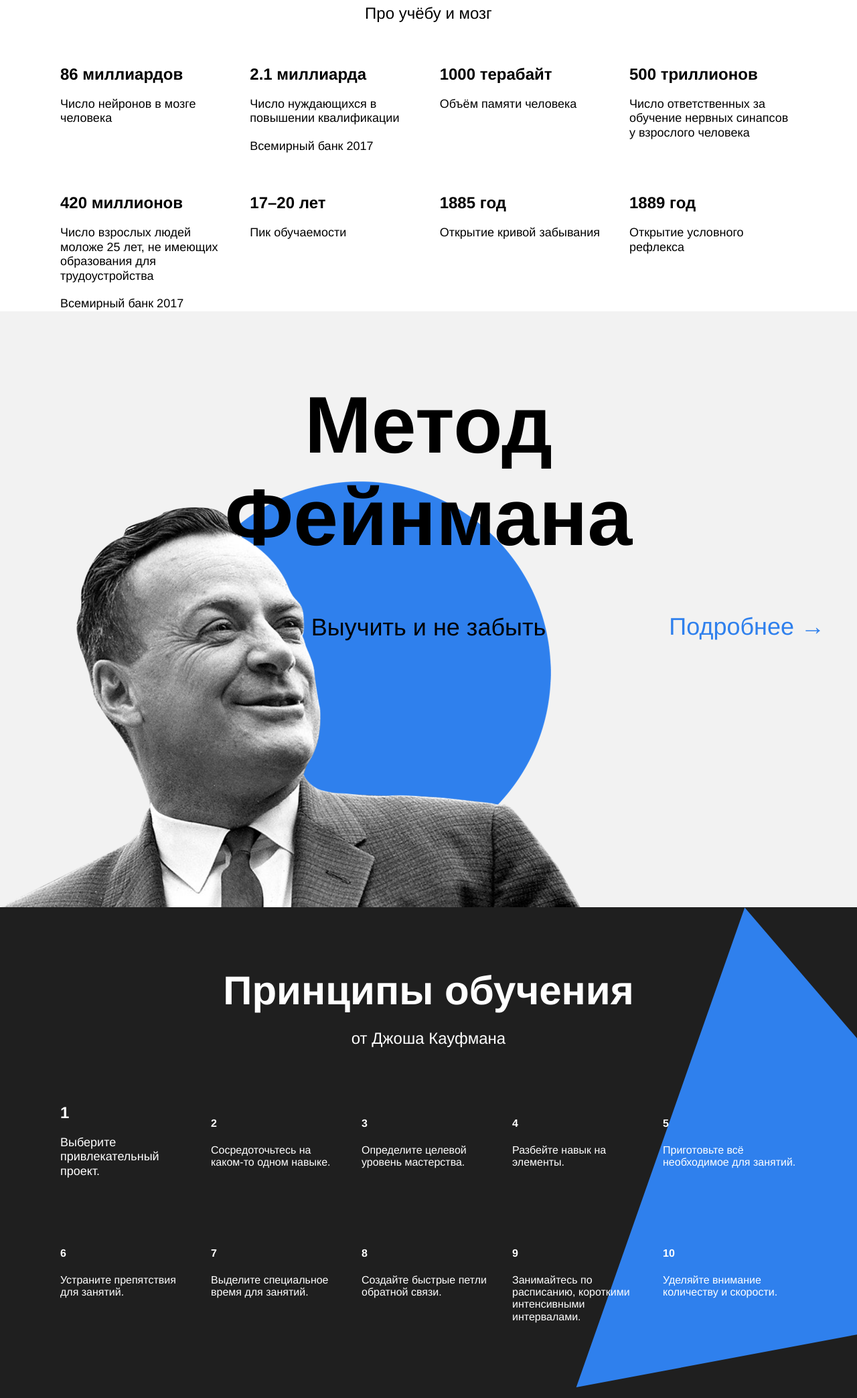
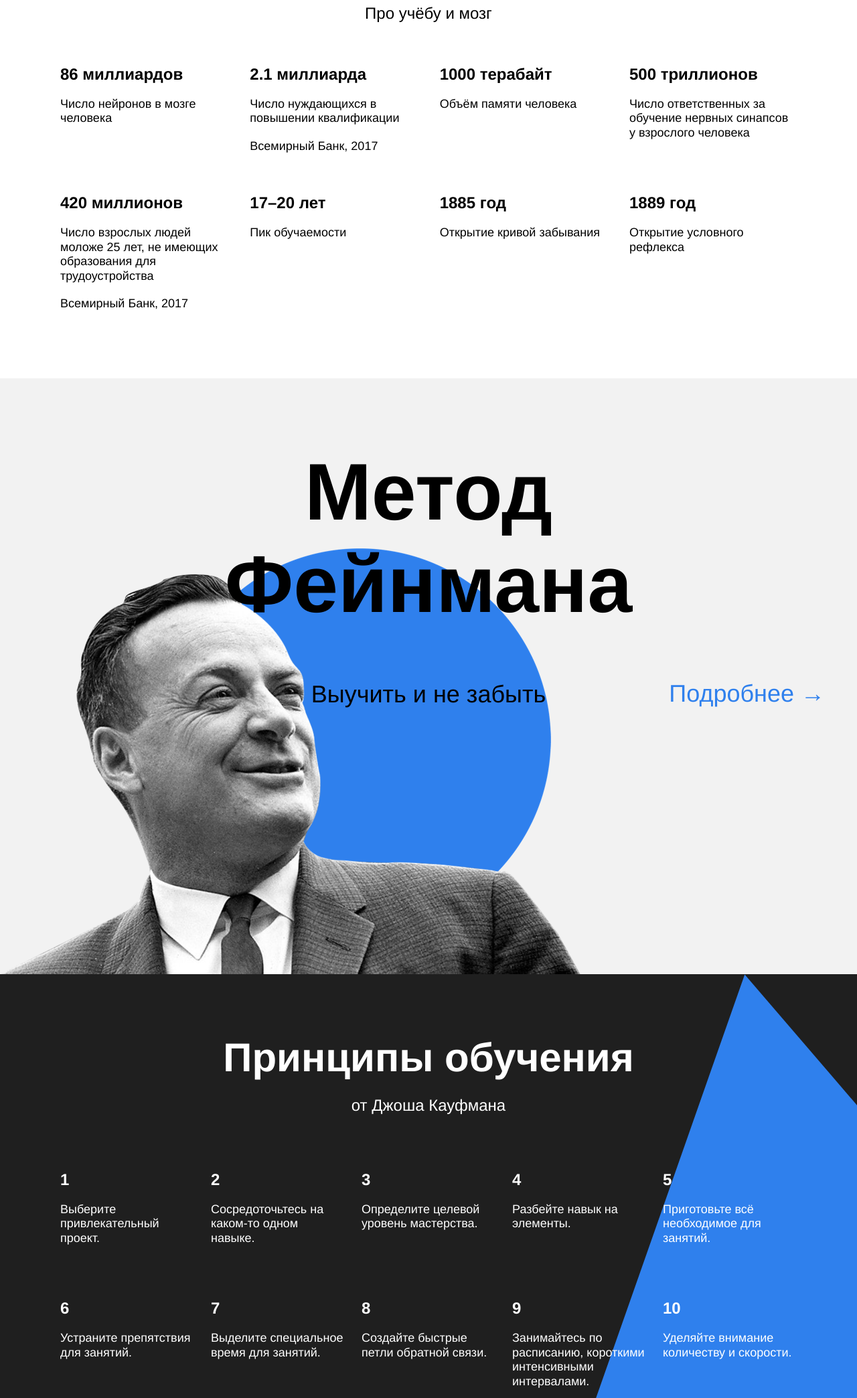
Before and after one commit to DoneeFor/how-to-learn, a plain HTML site: page index.html in a window 1280 px wide. Shown: the part 1442-3530 px from the top of the page at 67% size. Drawn offline with Linux system fonts and the light colour scheme.

Commit message:
issue solve

```diff
--- a/index.html
+++ b/index.html
@@ -39,8 +39,8 @@
           </div>
           <div class="table__cell">
             <h3 class="table__heading">2.1 миллиарда</h3>
-            <p class="table__text bank">Число нуждающихся в повышении квалификации
-              </p>
+            <p class="table__text">Число нуждающихся в повышении квалификации</p>
+            <p class="table__text">Всемирный Банк, 2017</p>
           </div>
           <div class="table__cell">
             <h3 class="table__heading">1000 терабайт</h3>
@@ -52,8 +52,8 @@
           </div>
           <div class="table__cell">
             <h3 class="table__heading">420 миллионов</h3>
-            <p class="table__text bank">Число взрослых людей моложе 25 лет, не имеющих образования для трудоустройства
-              </p>
+            <p class="table__text">Число взрослых людей моложе 25 лет, не имеющих образования для трудоустройства</p>
+            <p class="table__text">Всемирный Банк, 2017</p>
           </div>
           <div class="table__cell">
             <h3 class="table__heading">17–20 лет</h3>
--- a/styles/style.css
+++ b/styles/style.css
@@ -123,7 +123,7 @@
 }
 
 .digits {
-  margin-top: 100px;
+  margin: 100px 0;
   display: flex;
   flex-direction: column;
   align-items: center;
@@ -177,12 +177,6 @@
   font-weight: normal;
   margin: 0;
   margin-top: 20px;
-}
-
-.bank::after {
-  content: 'Всемирный банк 2017';
-  margin-top: 20px;
-  display: inline-block;
 }
 
 .feynman {
@@ -246,14 +240,21 @@
   padding-bottom: 90px;
   background-color: #1f1f1f;
   overflow: hidden;
+  z-index: 1;
 }
 
 .section-title_theme_dark {
   color: white;
+  line-height: 1.15;
+  font-size: 60px;
+  font-weight: 600;
 }
 
 .section-subtitle_theme_dark {
   color: white;
+  line-height: 34px;
+  font-size: 24px;
+  font-weight: normal;
 }
 
 .table__cell_theme_dark {
@@ -263,6 +264,21 @@
   color: white;
 }
 
+.table__heading_theme_dark {
+  line-height: 1.15;
+  font-size: 24px;
+  font-weight: 600;
+  margin: 0;
+}
+
+.table__text_theme_dark {
+  line-height: 1.2;
+  font-size: 18px;
+  font-weight: normal;
+  margin: 0;
+  margin-top: 20px;
+}
+
 .kaufman__triangle {
   background-image: url('../images/kaufman-triangle.svg');
   width: 877px;
@@ -270,6 +286,7 @@
   position: absolute;
   right: -210px;
   top: 0;
+  z-index: -1;
 }
 
 .footer {
```
